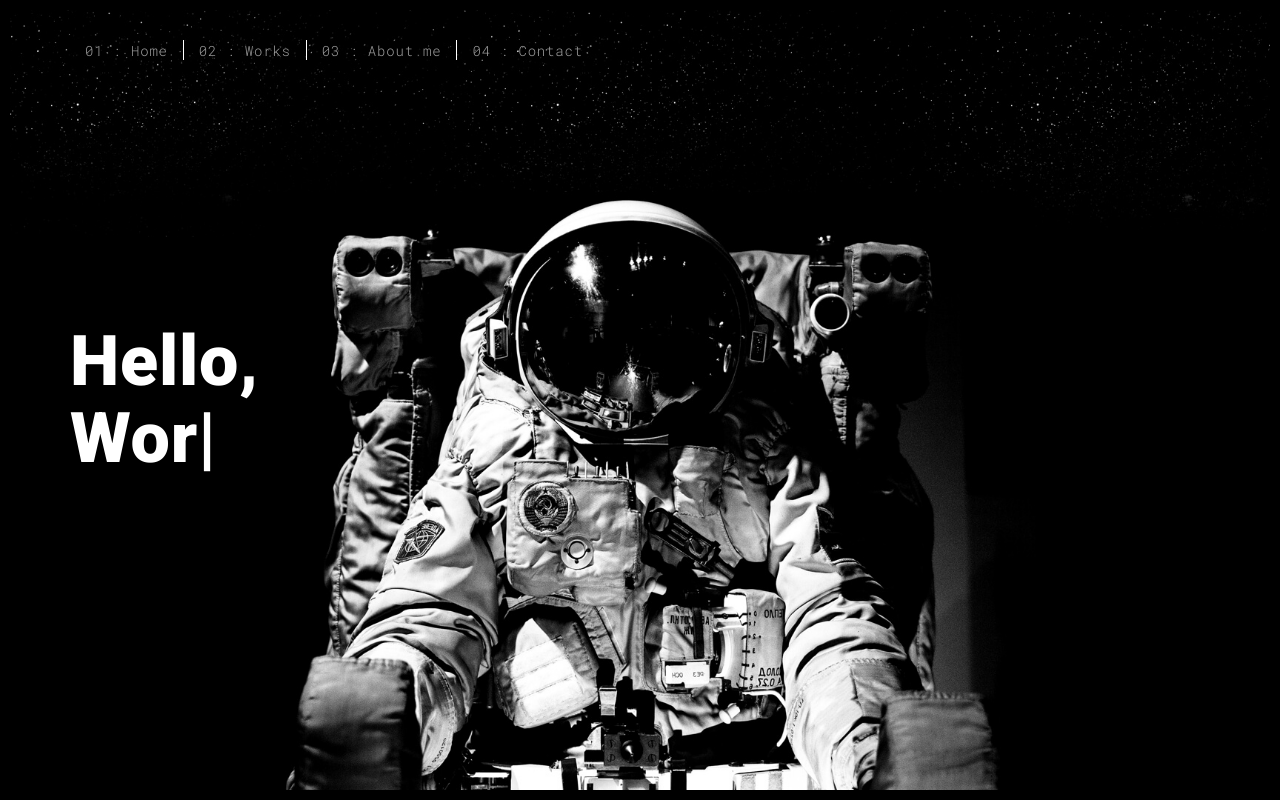
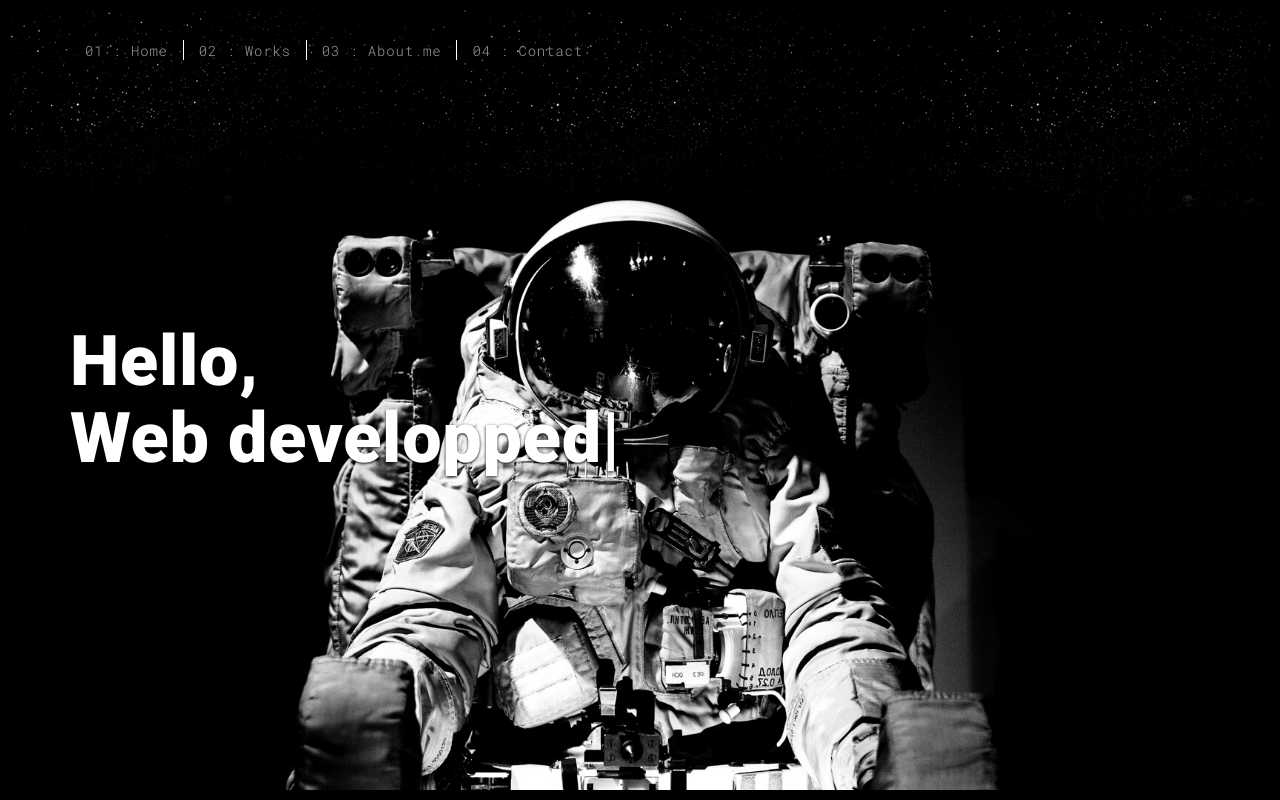
Before and after one commit to quangthang07/portfolio, a Flask app: page / in a window 1280 px wide. Run offline with Flask 2, Linux system fonts and the light colour scheme; some libraries are stand-ins or nearby versions.

Commit message:
i changed text in index file

```diff
--- a/templates/index.html
+++ b/templates/index.html
@@ -58,8 +58,8 @@
             <div class="text-content">
               <h1>Hello,<br>
                 <span id="typed-strings">
-                  <span>I'm James Dean</span>
-                  <span>French Designer</span>
+                  <span>I'm Nguyen Quang Thang</span>
+                  <span>Web developped</span>
                   <span>Working as a Freelance</span>
                 </span>
                 <span id="typed"></span>
```
